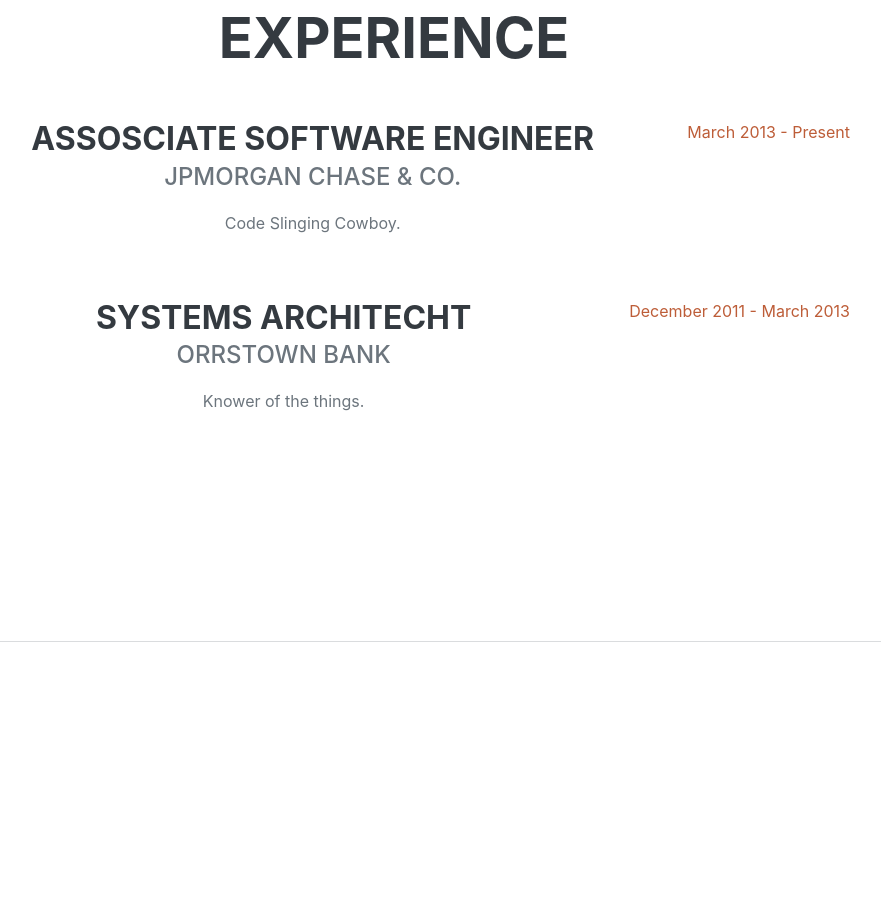
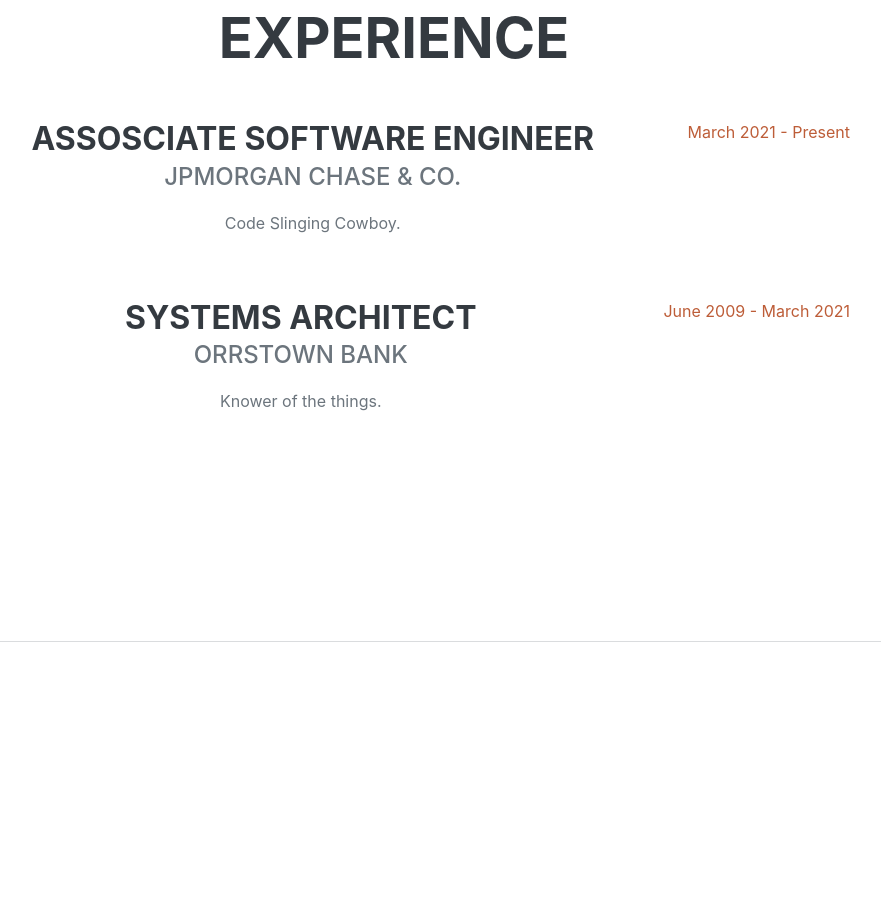
Before and after one commit to rdanzberger/rickyTheGeek, a React (Create React App) app in the folder ricky-the-geek/: page / in a window 1280 px wide. Shown: the part 960-1872 px from the top of the page, without its empty margins (382-1263 px from the left). Built offline with nearby package versions, Linux system fonts and the light colour scheme; a web font is replaced by a local one.

Commit message:
Fine tuning employment deets

```diff
--- a/ricky-the-geek/src/App.js
+++ b/ricky-the-geek/src/App.js
@@ -52,15 +52,15 @@
                             <div class="subheading mb-3">JPMorgan Chase & Co.</div>
                             <p>Code Slinging Cowboy.</p>
                         </div>
-                        <div class="flex-shrink-0"><span class="text-primary">March 2013 - Present</span></div>
+                        <div class="flex-shrink-0"><span class="text-primary">March 2021 - Present</span></div>
                     </div>
                     <div class="d-flex flex-column flex-md-row justify-content-between mb-5">
                         <div class="flex-grow-1">
-                            <h3 class="mb-0">Systems Architecht</h3>
+                            <h3 class="mb-0">Systems Architect</h3>
                             <div class="subheading mb-3">Orrstown Bank</div>
                             <p>Knower of the things.</p>
                         </div>
-                        <div class="flex-shrink-0"><span class="text-primary">December 2011 - March 2013</span></div>
+                        <div class="flex-shrink-0"><span class="text-primary">June 2009 - March 2021</span></div>
                     </div>
                 </div>
             </section>
```
